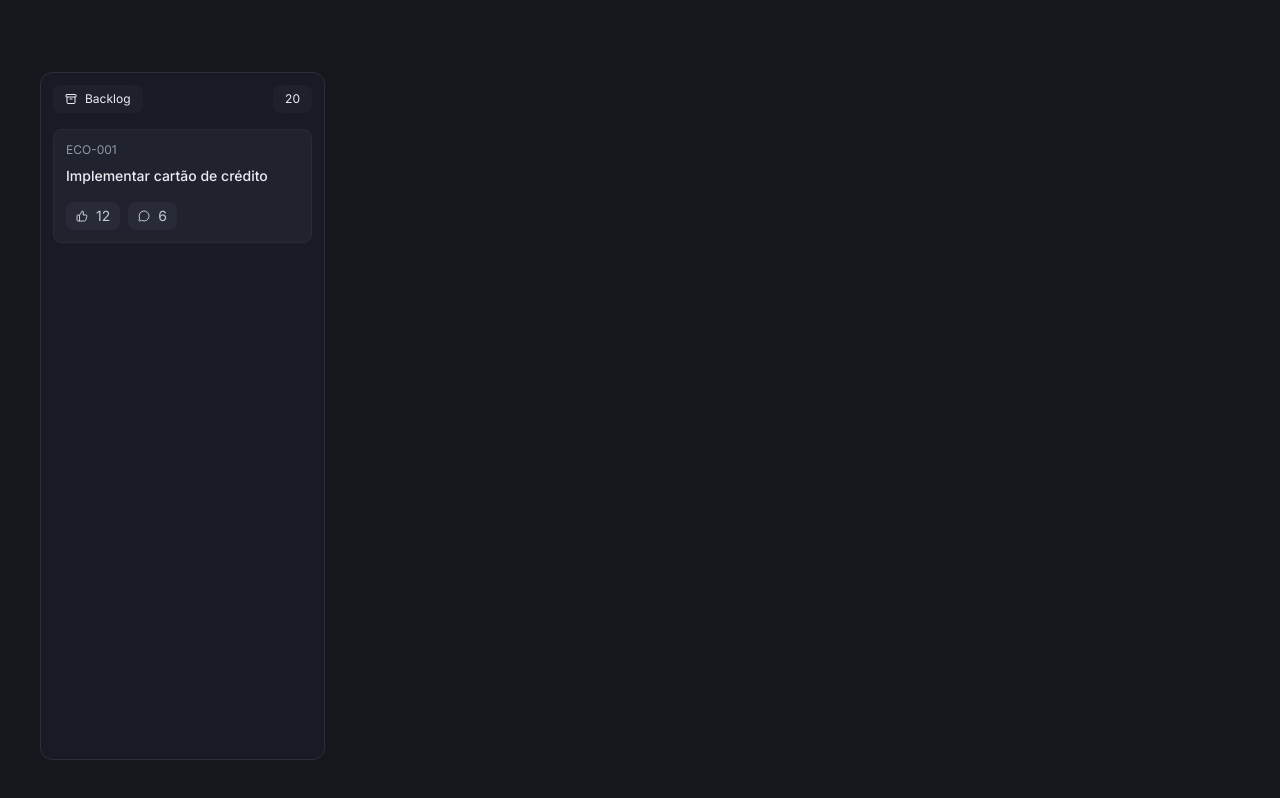
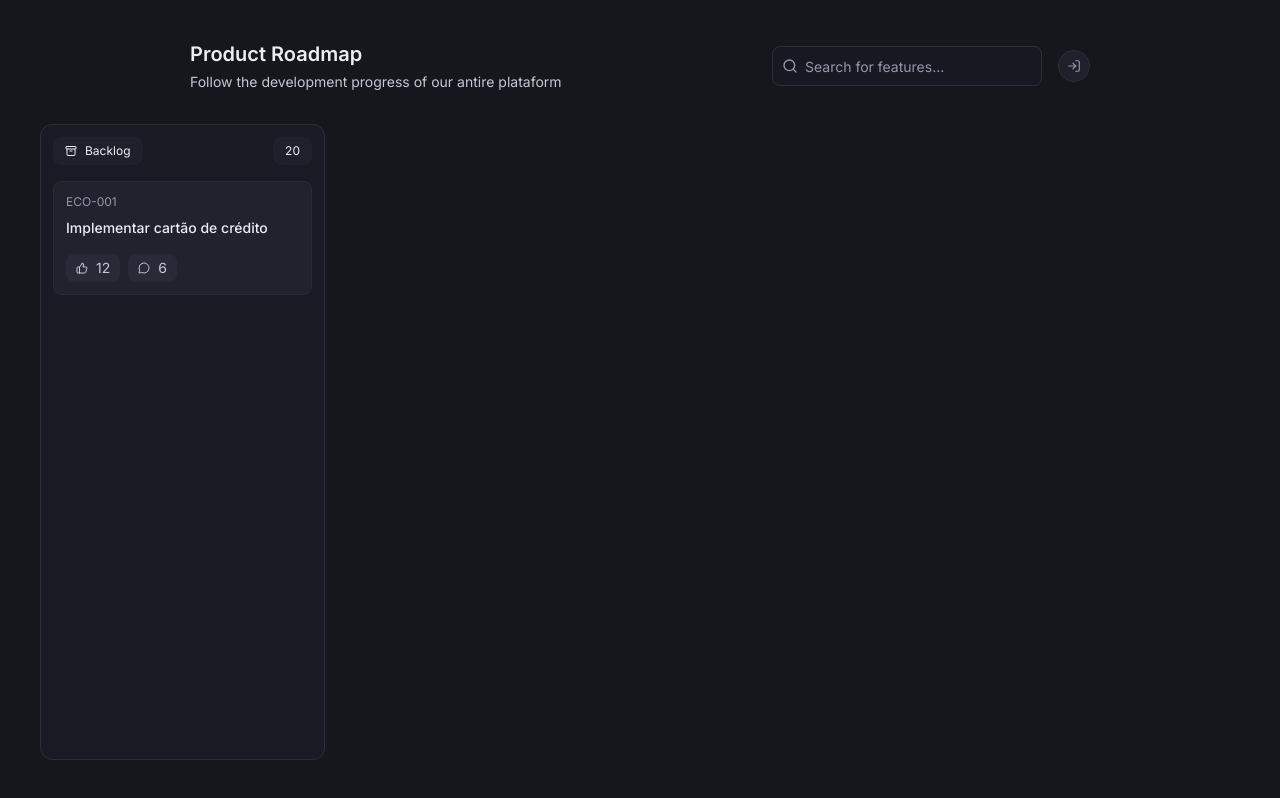
Before and after one commit to marlisonmourao/board, a Next.js app: page / in a window 1280 px wide. Built offline with nearby package versions, Linux system fonts and the light colour scheme.

Commit message:
feat: add initial board UI components, layout, and page structure

```diff
--- /dev/null
+++ b/src/app/(board)/header.tsx
@@ -0,0 +1,34 @@
+import { Input } from "@/components/input"
+import { LogInIcon, SearchIcon } from "lucide-react"
+
+export function Header() {
+  return (
+    <header className="max-w-[900px] mx-auto w-full flex items-center justify-between">
+      <div className="space-y-1">
+        <h1 className="font-semibold text-xl">Product Roadmap</h1>
+
+        <p className="text-sm text-navy-100">
+          Follow the development progress of our antire plataform
+        </p>
+      </div>
+
+      <div className="flex items-center gap-4">
+        <div className="relative">
+          <SearchIcon className="absolute left-2.5 top-1/2 -translate-y-1/2 size-4 text-navy-200 pointer-events-none" />
+          <Input
+            type="text"
+            placeholder="Search for features..."
+            className="w-[270px] pl-8"
+          />
+        </div>
+
+        <button
+          type="button"
+          className="size-8 rounded-full bg-navy-700 border border-navy-500 flex items-center justify-center hover:bg-navy-600 transition-colors duration-150"
+        >
+          <LogInIcon className="size-3.5 text-navy-200" />
+        </button>
+      </div>
+    </header>
+  )
+}
--- /dev/null
+++ b/src/app/(board)/layout.tsx
@@ -0,0 +1,15 @@
+import { Header } from "./header"
+
+export default function BoardLayout({
+  children,
+}: Readonly<{
+  children: React.ReactNode
+}>) {
+  return (
+    <div className="max-w-[1620px] w-full mx-auto p-10 flex flex-col gap-8 h-dvh">
+      <Header />
+
+      {children}
+    </div>
+  )
+}
--- /dev/null
+++ b/src/app/(board)/page.tsx
@@ -0,0 +1,44 @@
+import { Button } from "@/components/button"
+import { Card } from "@/components/card"
+import { Section } from "@/components/section"
+import { ArchiveIcon, MessageCircleIcon, ThumbsUpIcon } from "lucide-react"
+
+export default function Home() {
+  return (
+    <main className="grid grid-cols-4 gap-5 flex-1 items-stretch">
+      <Section.Root>
+        <Section.Header>
+          <Section.Title>
+            <ArchiveIcon className="size-3" />
+            Backlog
+          </Section.Title>
+
+          <Section.IssueCount>20</Section.IssueCount>
+        </Section.Header>
+
+        <Section.Content>
+          <Card.Root>
+            <Card.Header>
+              <Card.Number>ECO-001</Card.Number>
+              <Card.Title>Implementar cartão de crédito</Card.Title>
+            </Card.Header>
+
+            <Card.Footer>
+              <Button>
+                <ThumbsUpIcon className="size-3" />
+
+                <span className="text-sm">12</span>
+              </Button>
+
+              <Button>
+                <MessageCircleIcon className="size-3" />
+
+                <span className="text-sm">6</span>
+              </Button>
+            </Card.Footer>
+          </Card.Root>
+        </Section.Content>
+      </Section.Root>
+    </main>
+  )
+}
--- a/src/app/page.tsx
+++ /dev/null
@@ -1,48 +0,0 @@
-import { Button } from "@/components/button"
-import { Card } from "@/components/card"
-import { Section } from "@/components/section"
-import { ArchiveIcon, MessageCircleIcon, ThumbsUpIcon } from "lucide-react"
-
-export default function Home() {
-  return (
-    <div className="max-w-[1620px] w-full mx-auto p-10 flex flex-col gap-8 h-dvh">
-      <div></div>
-
-      <main className="grid grid-cols-4 gap-5 flex-1 items-stretch">
-        <Section.Root>
-          <Section.Header>
-            <Section.Title>
-              <ArchiveIcon className="size-3" />
-              Backlog
-            </Section.Title>
-
-            <Section.IssueCount>20</Section.IssueCount>
-          </Section.Header>
-
-          <Section.Content>
-            <Card.Root>
-              <Card.Header>
-                <Card.Number>ECO-001</Card.Number>
-                <Card.Title>Implementar cartão de crédito</Card.Title>
-              </Card.Header>
-
-              <Card.Footer>
-                <Button>
-                  <ThumbsUpIcon className="size-3" />
-
-                  <span className="text-sm">12</span>
-                </Button>
-
-                <Button>
-                  <MessageCircleIcon className="size-3" />
-
-                  <span className="text-sm">6</span>
-                </Button>
-              </Card.Footer>
-            </Card.Root>
-          </Section.Content>
-        </Section.Root>
-      </main>
-    </div>
-  )
-}
--- /dev/null
+++ b/src/components/input.tsx
@@ -0,0 +1,17 @@
+import type { ComponentProps } from "react"
+import { twMerge } from "tailwind-merge"
+
+export interface InputProps extends ComponentProps<"input"> {}
+
+export function Input({ className, ...props }: InputProps) {
+  return (
+    <input
+      className={twMerge(
+        "bg-navy-900 border-[0.5px] border-navy-500 h-10 flex items-center placeholder-navy-200 px-3 rounded-lg text-sm",
+        "outline-none focus-visible:ring-2 focus-visible:ring-navy-400 focus-visible:ring-offset-2 focus-visible:ring-offset-navy-950",
+        className,
+      )}
+      {...props}
+    />
+  )
+}
--- a/src/components/section.tsx
+++ b/src/components/section.tsx
@@ -59,7 +59,10 @@
 function SectionContent({ className, ...props }: SectionContentProps) {
   return (
     <div
-      className={twMerge("flex flex-col gap-2.5  p-3", className)}
+      className={twMerge(
+        "flex flex-col gap-2.5 overflow-y-auto p-3",
+        className,
+      )}
       {...props}
     />
   )
```
